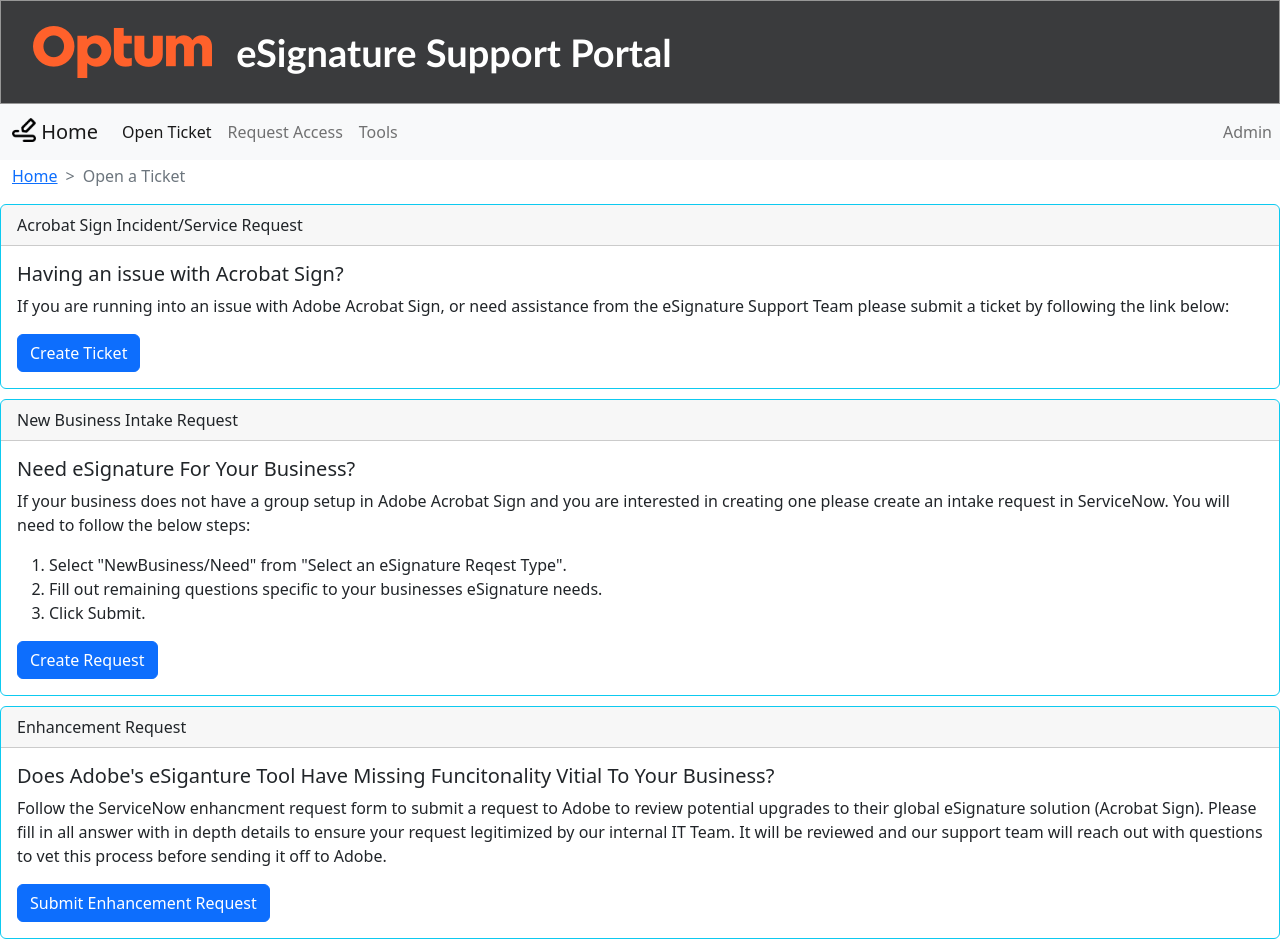
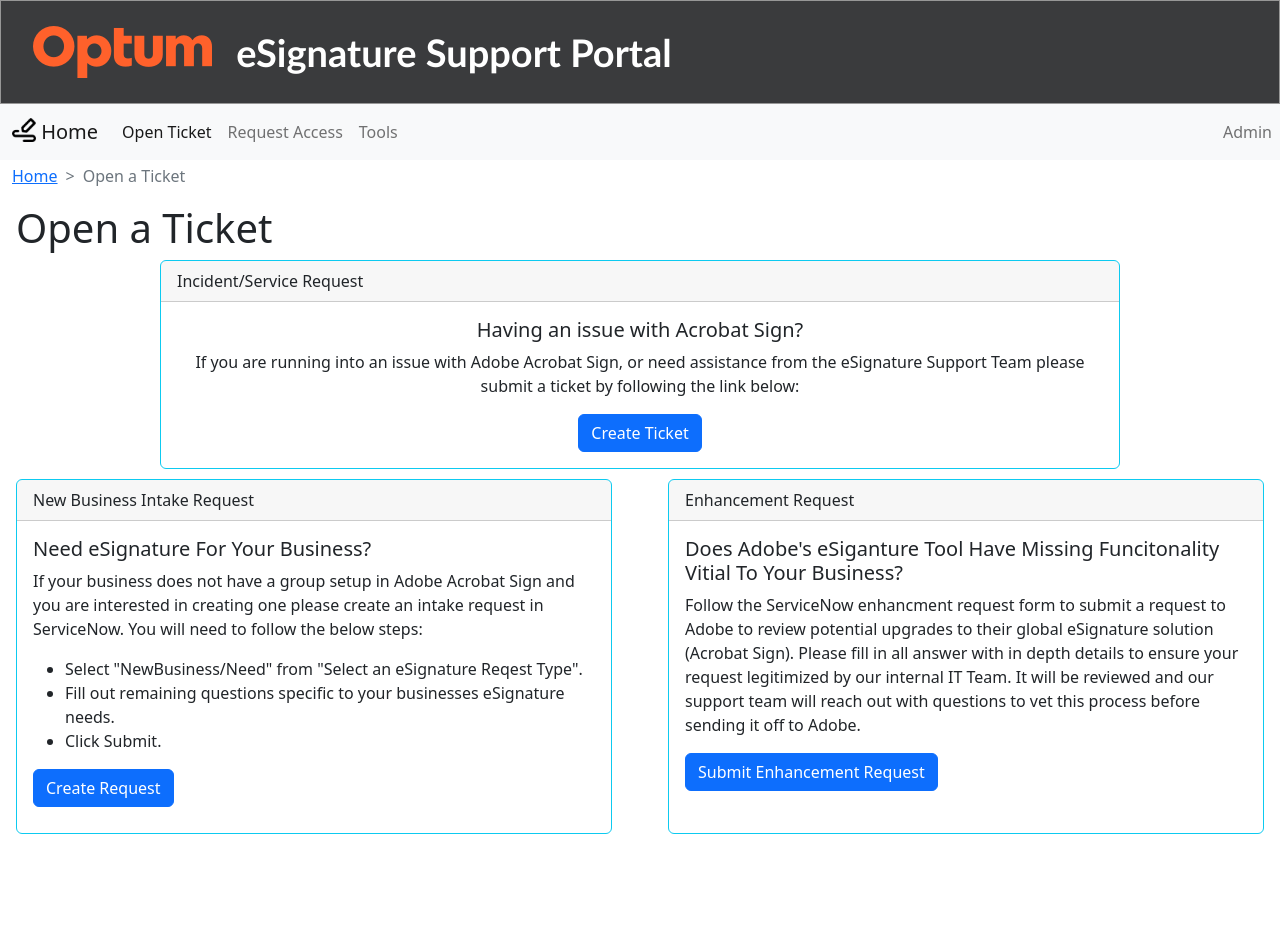
Before and after one commit to mcneece/eSignature-Portal, a Flask app: page /open-ticket in a window 1280 px wide. After the commit the page ends 834 px from the top, so only its background shows below. Run offline with Flask 2, Linux system fonts and the light colour scheme; parts of the project's set-up code (start-up, migrations or seed data) failed here and were passed over.

Commit message:
Created open ticket web page

```diff
--- a/app/app/templates/client/openticket.html
+++ b/app/app/templates/client/openticket.html
@@ -15,11 +15,12 @@
 {% endblock %}
 
 {% block main %}
+<h1 class="ms-3">Open a Ticket</h1>
 <div class="row">
     <div class="col">
-        <div class="card border-info">
-            <div class="card-header">
-                Acrobat Sign Incident/Service Request
+        <div class="card border-info text-center w-75">
+            <div class="card-header " align="left">
+                Incident/Service Request
             </div>
             <div class="card-body">
                 <h5 class="card-title">Having an issue with Acrobat Sign?</h5>
@@ -32,9 +33,9 @@
     </div>
 </div>
 <div class="row">
-    <div class="col">
-        <div class="card border-info">
-            <div class="card-header">
+    <div class="col mx-3">
+        <div class="card border-info h-100">
+            <div class="card-header" align="left">
                 New Business Intake Request
             </div>
             <div class="card-body">
@@ -42,22 +43,20 @@
                 <p class="card-text">If your business does not have a group setup in Adobe Acrobat Sign and you are
                     interested in creating one please create an intake request in ServiceNow. You will need to
                     follow the below steps:</p>
-                <ol>
+                <ul>
                     <li>Select "NewBusiness/Need" from "Select an eSignature Reqest Type".</li>
                     <li>Fill out remaining questions specific to your businesses eSignature needs.</li>
                     <li>Click Submit.</li>
-                </ol>
+                </ul>
                 <a target="_blank"
                     href="https://optum.service-now.com/euts_intake?id=euts_sc_cat_item_form&sys_id=bba6b983db0abf4098e940ceaa961975&sysparm_category=f83bba03db83ff40a937ee82ca961905"
                     class="btn btn-primary">Create Request</a>
             </div>
         </div>
     </div>
-</div>
-<div class="row">
-    <div class="col">
-        <div class="card border-info">
-            <div class="card-header">
+    <div class="col mx-3">
+        <div class="card border-info h-100">
+            <div class="card-header" align="left">
                 Enhancement Request
             </div>
             <div class="card-body">
```
Also changed, not shown: app/app/templates/client/index.html (+9 -29 lines).
